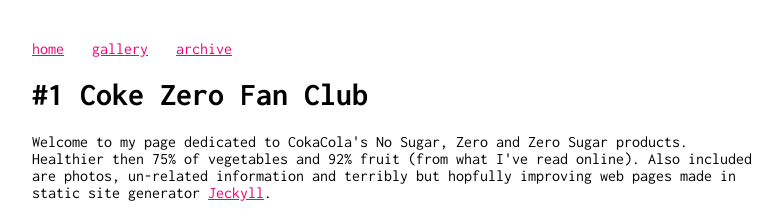
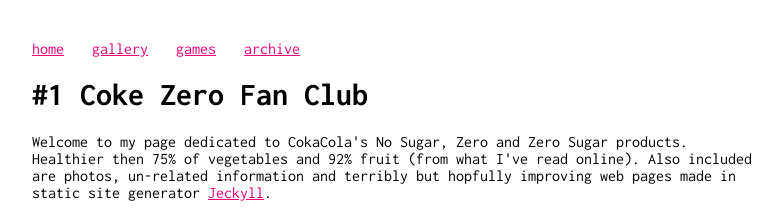
Before and after one commit to poglet/poglet.github.io, a Jekyll site: the page built from index.html, in a window 1280 px wide. Shown: the top 218 px of the page, without its empty margins (248-1030 px from the left). Built offline with Jekyll 4.4.1, drawn with Linux system fonts in a browser that asks for light colours.

Commit message:
Update default.html

```diff
--- a/_layouts/default.html
+++ b/_layouts/default.html
@@ -12,6 +12,7 @@
       <ul>
         <li><a href="/">home</a></li>
         <li><a href="/gallery">gallery</a></li>
+        <li><a href="/games">games</a></li>
         <li><a href="/blog">archive</a></li>
       </ul>
     </nav>
```
